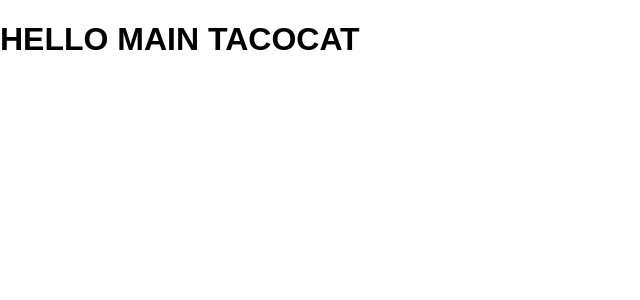
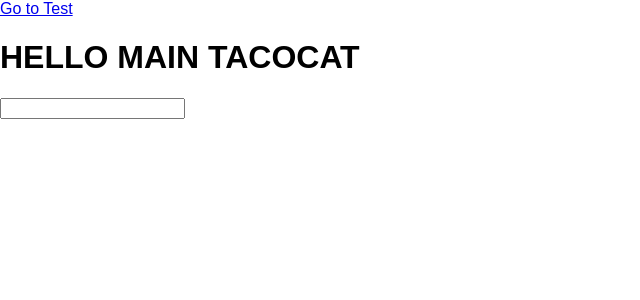
Before and after one commit to Sherman-Chen/bookish-octo-waddle, a React (Create React App) app: page / in a window 1280 px wide. Shown: the top 300 px of the page, without its empty margins (0-640 px from the left). Built offline with nearby package versions, Linux system fonts and the light colour scheme.

Commit message:
testing form input

```diff
--- a/src/components/App.js
+++ b/src/components/App.js
@@ -6,8 +6,8 @@ import Home from './Home';
 const App = () => (
   <Router>
     <div>
-      <Route path="/" component={Home} />
-
+      <Route exact path="/" component={Home} />
+      <Route path="/test" render={() => <h1>TESTING LINK </h1>} />
     </div>
   </Router>
 );
--- a/src/components/Home.js
+++ b/src/components/Home.js
@@ -1,14 +1,33 @@
 import React, { Component } from 'react';
+import { Link } from 'react-router-dom';
 
 export default class Home extends Component {
   constructor() {
     super();
+    this.state = {
+      url: 'http://www.omdbapi.com/?t=',
+      searchResult: ''
+    };
+  }
+
+  handleSearch(event) {
+
+  }
+
+  handleSubmit() {
+
   }
 
   render() {
     return(
       <main>
+        <Link to="/test">Go to Test</Link>
         <h1>HELLO MAIN TACOCAT</h1>
+        <form>
+          <label>
+            <input type="text"/>
+          </label>
+        </form>
       </main>
     )
   }
```
